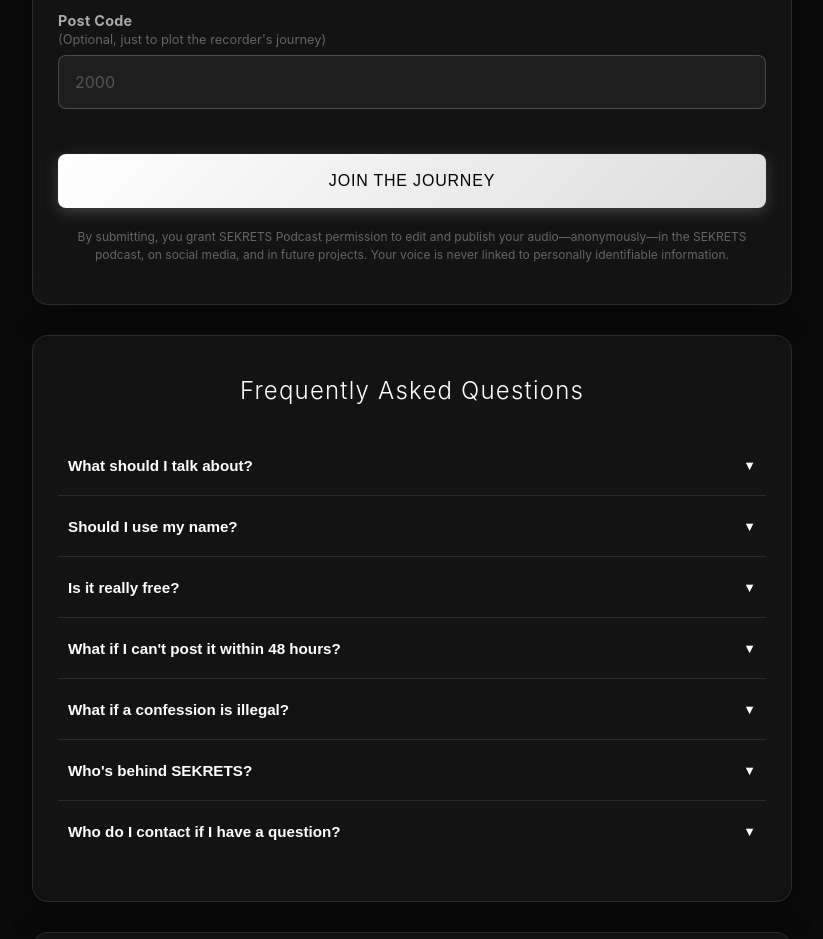
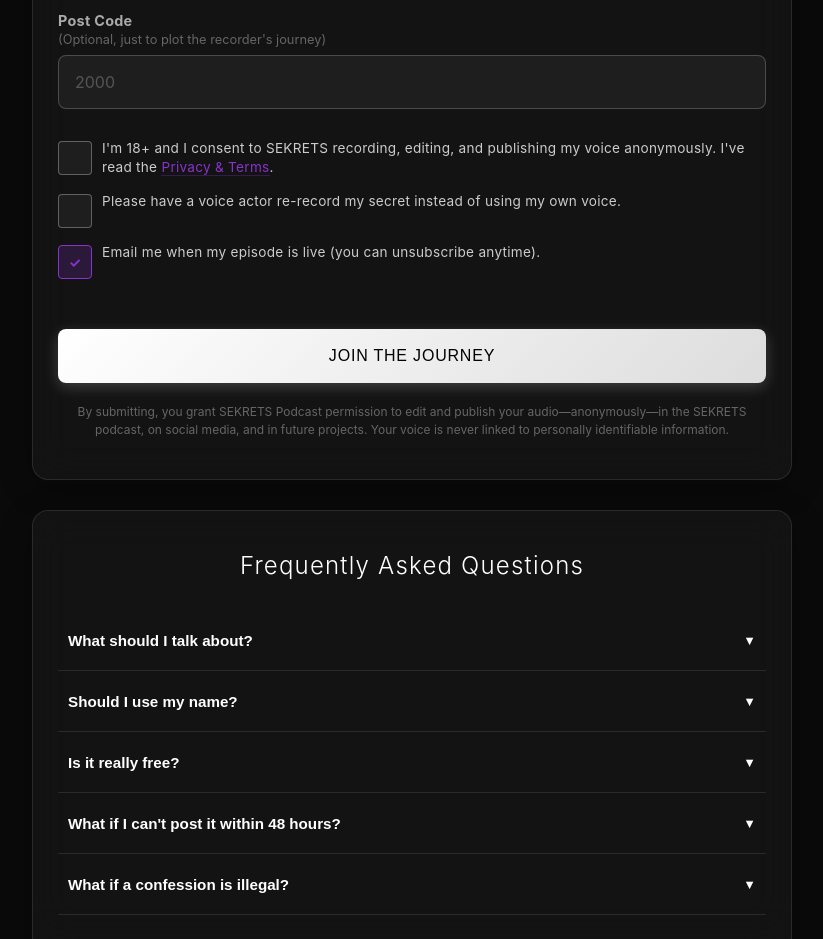
Before and after one commit to sekretspodcast/sekrets-website, a plain HTML site: page index.html in a window 1280 px wide. Shown: the part 1440-2379 px from the top of the page, without its empty margins (228-1051 px from the left). Drawn offline with Linux system fonts and the light colour scheme.

Commit message:
Update index.html

```diff
--- a/index.html
+++ b/index.html
@@ -253,6 +253,43 @@
             color: #555;
         }
 
+        /* Custom checkbox styling */
+        input[type="checkbox"] {
+            appearance: none;
+            -webkit-appearance: none;
+            background: rgba(255, 255, 255, 0.05);
+            border: 1px solid rgba(255, 255, 255, 0.3);
+            border-radius: 4px;
+            position: relative;
+            transition: all 0.3s ease;
+        }
+
+        input[type="checkbox"]:checked {
+            background: rgba(136, 51, 204, 0.2);
+            border-color: #8833cc;
+        }
+
+        input[type="checkbox"]:checked::after {
+            content: '✓';
+            position: absolute;
+            top: 50%;
+            left: 50%;
+            transform: translate(-50%, -50%);
+            color: #8833cc;
+            font-size: 14px;
+            font-weight: bold;
+        }
+
+        input[type="checkbox"]:hover {
+            border-color: rgba(136, 51, 204, 0.5);
+            background: rgba(136, 51, 204, 0.05);
+        }
+
+        input[type="checkbox"]:focus {
+            outline: none;
+            box-shadow: 0 0 0 3px rgba(136, 51, 204, 0.2);
+        }
+
         .submit-button {
             width: 100%;
             padding: 18px;
@@ -455,6 +492,12 @@
             p[style*="color: #666"] {
                 font-size: 0.7rem !important;
             }
+
+            /* Ensure checkboxes are touch-friendly on mobile */
+            input[type="checkbox"] {
+                min-width: 24px !important;
+                height: 24px !important;
+            }
         }
 
         /* Touch device optimizations */
@@ -604,6 +647,27 @@
                     <label for="postCode"><strong>Post Code</strong></label>
                     <p style="color: #666; font-size: 0.8rem; margin-top: -5px; margin-bottom: 8px;">(Optional, just to plot the recorder's journey)</p>
                     <input type="text" id="postCode" name="postCode" placeholder="2000" inputmode="numeric">
+                </div>
+
+                <!-- Consent checkboxes -->
+                <div style="margin-top: 30px; margin-bottom: 25px;">
+                    <!-- Required consent -->
+                    <label style="display: flex; align-items: flex-start; margin-bottom: 15px; cursor: pointer; font-size: 0.85rem; line-height: 1.4;">
+                        <input type="checkbox" required style="width: auto; min-width: 20px; height: 20px; margin-right: 10px; margin-top: 2px; cursor: pointer;">
+                        <span style="color: #ccc;">I'm 18+ and I consent to SEKRETS recording, editing, and publishing my voice anonymously. I've read the <a href="/pandt" target="_blank" style="color: #8833cc; text-decoration: none; border-bottom: 1px solid rgba(136, 51, 204, 0.3);">Privacy & Terms</a>.</span>
+                    </label>
+
+                    <!-- Optional voice-actor preference -->
+                    <label style="display: flex; align-items: flex-start; margin-bottom: 15px; cursor: pointer; font-size: 0.85rem; line-height: 1.4;">
+                        <input type="checkbox" name="use_voice_actor" style="width: auto; min-width: 20px; height: 20px; margin-right: 10px; margin-top: 2px; cursor: pointer;">
+                        <span style="color: #ccc;">Please have a voice actor re-record my secret instead of using my own voice.</span>
+                    </label>
+
+                    <!-- Optional email notification -->
+                    <label style="display: flex; align-items: flex-start; margin-bottom: 15px; cursor: pointer; font-size: 0.85rem; line-height: 1.4;">
+                        <input type="checkbox" name="email_notify" checked style="width: auto; min-width: 20px; height: 20px; margin-right: 10px; margin-top: 2px; cursor: pointer;">
+                        <span style="color: #ccc;">Email me when my episode is live (you can unsubscribe anytime).</span>
+                    </label>
                 </div>
 
                 <button type="submit" class="submit-button">JOIN THE JOURNEY</button>
```
